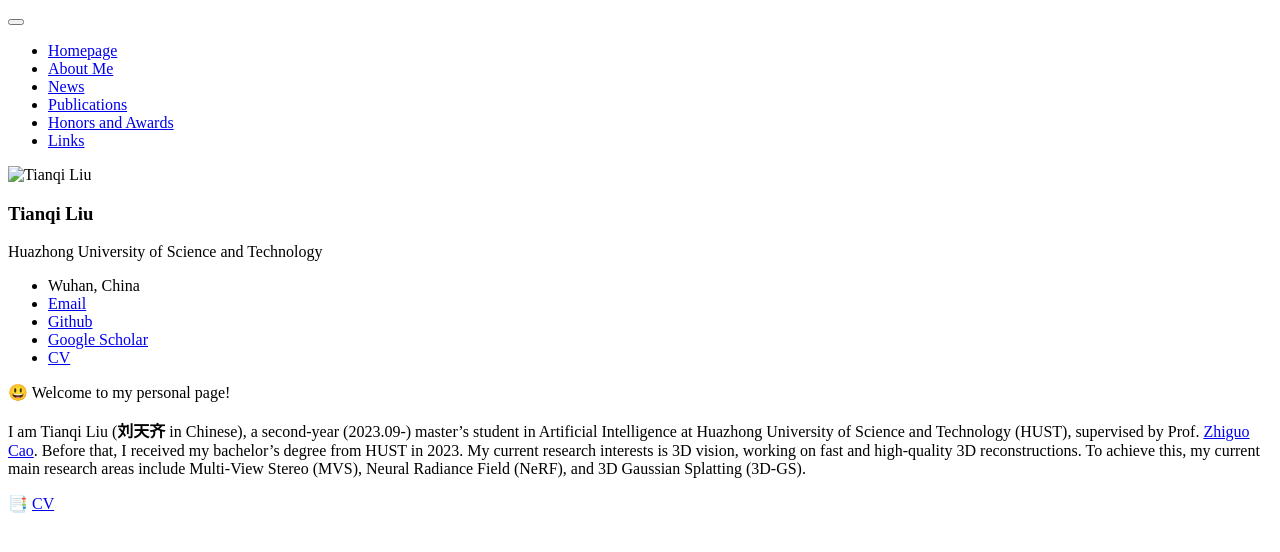
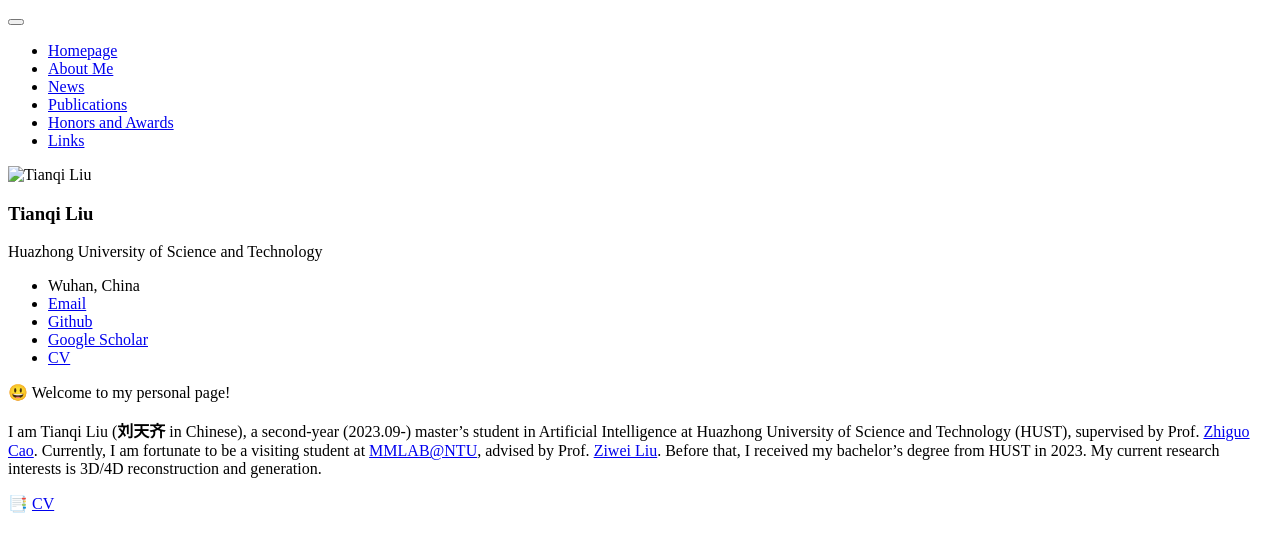
Before and after one commit to TQTQliu/TQTQliu.github.io, a Jekyll site: the page built from _pages/includes/intro.md, in a window 1280 px wide. Shown: the top 552 px of the page. Built offline with Jekyll 4.4.1, drawn with Linux system fonts in a browser that asks for light colours; our own code applies the rules of GitHub Pages for plain Markdown files.

Commit message:
Update intro.md

```diff
--- a/_pages/includes/intro.md
+++ b/_pages/includes/intro.md
@@ -2,12 +2,6 @@
 
 😃 Welcome to my personal page!
 
-I am Tianqi Liu (**刘天齐** in Chinese), a second-year (2023.09-) master's student in Artificial Intelligence at Huazhong University of Science and Technology (HUST), supervised by Prof. [Zhiguo Cao](http://english.aia.hust.edu.cn/info/1030/1072.htm). Before that, I received my bachelor’s degree from HUST in 2023.  My current research interests is 3D vision, working on fast and high-quality 3D reconstructions. To achieve this, my current main research areas include Multi-View Stereo (MVS), Neural Radiance Field (NeRF), and 3D Gaussian Splatting (3D-GS).
+I am Tianqi Liu (**刘天齐** in Chinese), a second-year (2023.09-) master's student in Artificial Intelligence at Huazhong University of Science and Technology (HUST), supervised by Prof. [Zhiguo Cao](http://english.aia.hust.edu.cn/info/1030/1072.htm). Currently, I am fortunate to be a visiting student at [MMLAB@NTU](https://www.mmlab-ntu.com/), advised by Prof. [Ziwei Liu](https://liuziwei7.github.io/). Before that, I received my bachelor’s degree from HUST in 2023.  My current research interests is 3D/4D reconstruction and generation.
 
 📑 [CV](https://tqtqliu.github.io/assets/pdf/tianqiliu_cv.pdf)
-
-<!--
-My current research interests include:
-- 1️⃣ 3D Reconstruction,
-- 2️⃣ Novel View Synthesis,
-- 3️⃣ Generative models. -->
```
